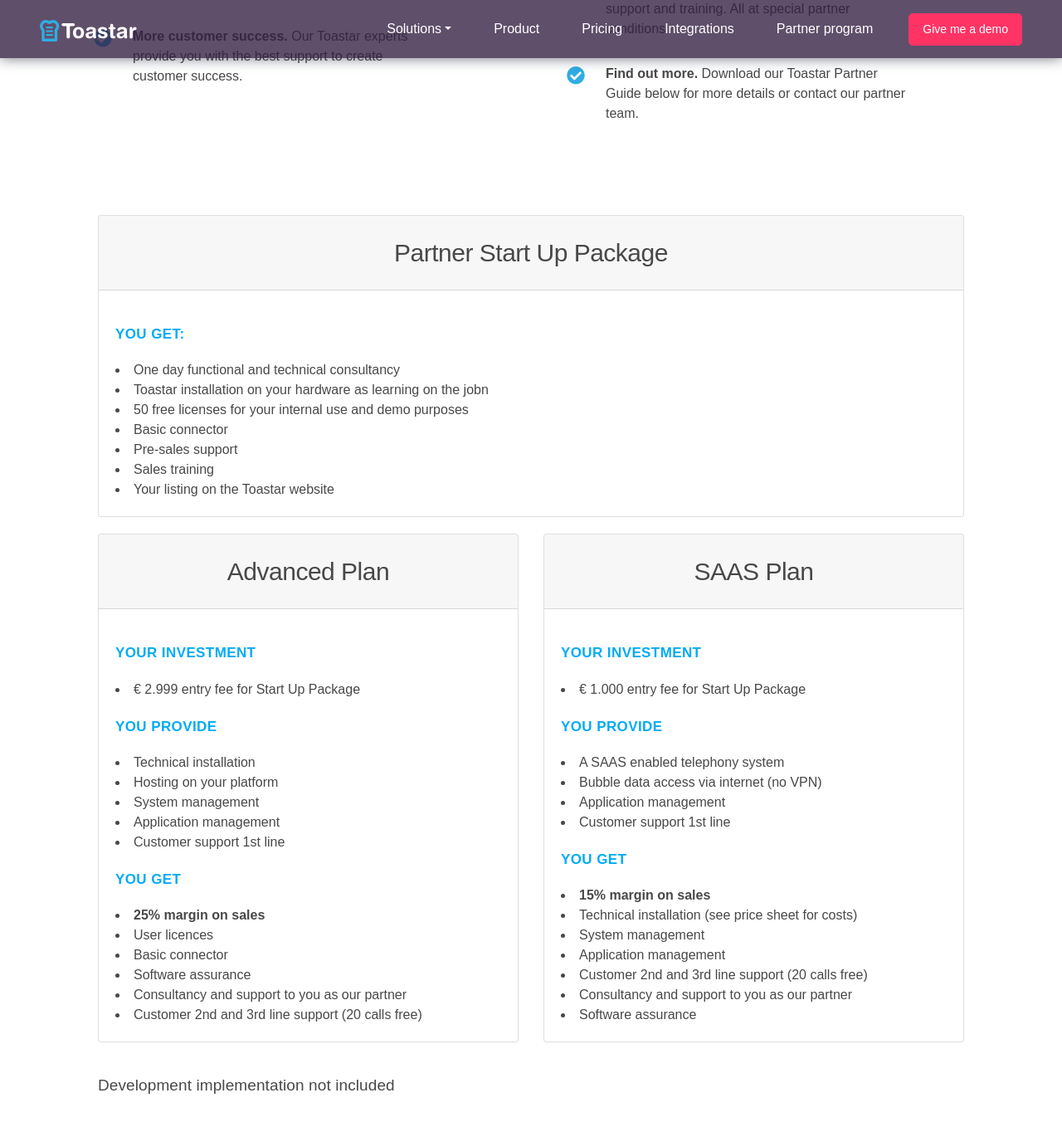
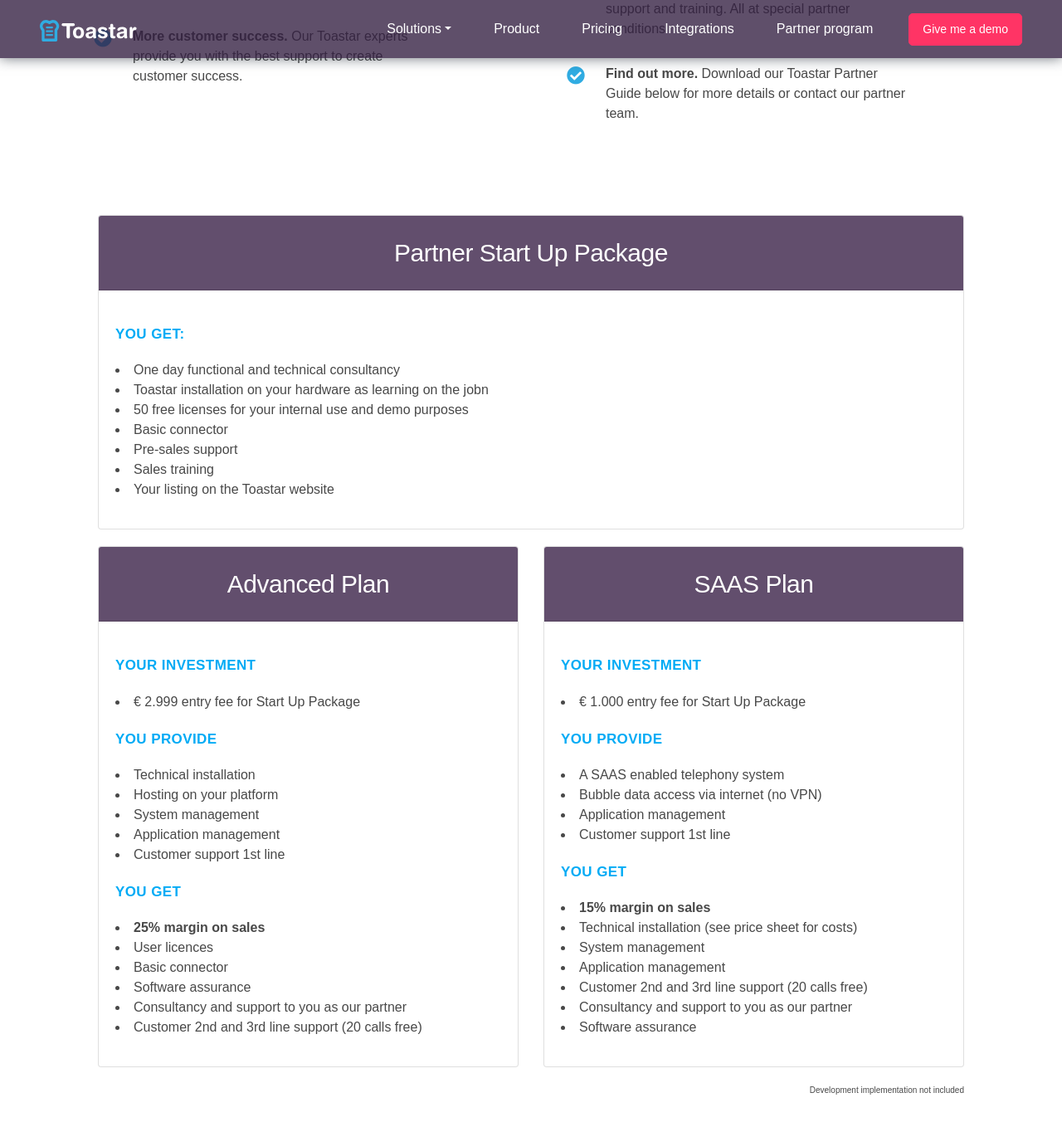
Before and after one commit to scienced/toastar-jekyll, a Jekyll site: the page built from partner.html, in a window 1280 px wide and 1400 px high, scrolled down 1720 px. Shown: the top 1358 px of the window at 83% size. Built offline with Jekyll 4.4.1, drawn with Linux system fonts in a browser that asks for light colours; nearby versions of some CDN libraries; some web fonts are replaced.

Commit message:
partner plans style

```diff
--- a/assets/stylesheets/stylev2.css
+++ b/assets/stylesheets/stylev2.css
@@ -313,3 +313,8 @@ position: relative;
     text-transform: uppercase;
     font-family: 'Source Sans Pro', sans-serif;
 }
+
+.bg-purple {
+    background-color: #624e6d;
+
+}
--- a/partner.html
+++ b/partner.html
@@ -142,8 +142,8 @@ title: Partner program
 		<div class="container px-5">
 
 		<div class="card">
-		  <div class="card-header text-center">
-		    <h3>Partner Start Up Package</h3>
+		  <div class="card-header text-center bg-purple">
+		    <h3 style="color: white;">Partner Start Up Package</h3>
 		  </div>
 		  <div class="card-body">
 		  <p><span class="youget">You get:</span></p>
@@ -155,6 +155,7 @@ title: Partner program
 		    <li class="">Pre-sales support</li>
 		    <li class="">Sales training</li>
 		    <li>Your listing on the Toastar website</li>
+		    <p></p>
 
 
 		</div>
@@ -166,8 +167,8 @@ title: Partner program
 
 		  <div class="col-sm-6">
 		    <div class="card">
-		    	<div class="card-header text-center">
-				    <h3>Advanced Plan</h3>
+		    	<div class="card-header text-center bg-purple">
+				    <h3 style="color: white;">Advanced Plan</h3>
 				 </div>
 		      <div class="card-body">
 
@@ -190,6 +191,7 @@ title: Partner program
 <li>Software assurance</li>
 <li>Consultancy and support to you as our partner</li>
 <li>Customer 2nd and 3rd line support (20 calls free)</li>
+<p></p>
 
 
 
@@ -199,8 +201,8 @@ title: Partner program
 		  </div>
 		  <div class="col-sm-6">
 		    <div class="card">
-		    	<div class="card-header text-center">
-				    <h3>SAAS Plan</h3>
+		    	<div class="card-header text-center bg-purple">
+				    <h3 style="color: white;">SAAS Plan</h3>
 				 </div>
 		      <div class="card-body">
 
@@ -221,12 +223,14 @@ title: Partner program
 <li>Consultancy and support to you as our partner</li>
 <li>Software assurance</li>
 
+<p></p>
+
 
 		      </div>
 		    </div>
 		  </div>
 		</div>
-		<p>Development implementation not included</p>
+		<div class="text-right" style="font-size: 10px;">Development implementation not included</div>
 
 
 
```
